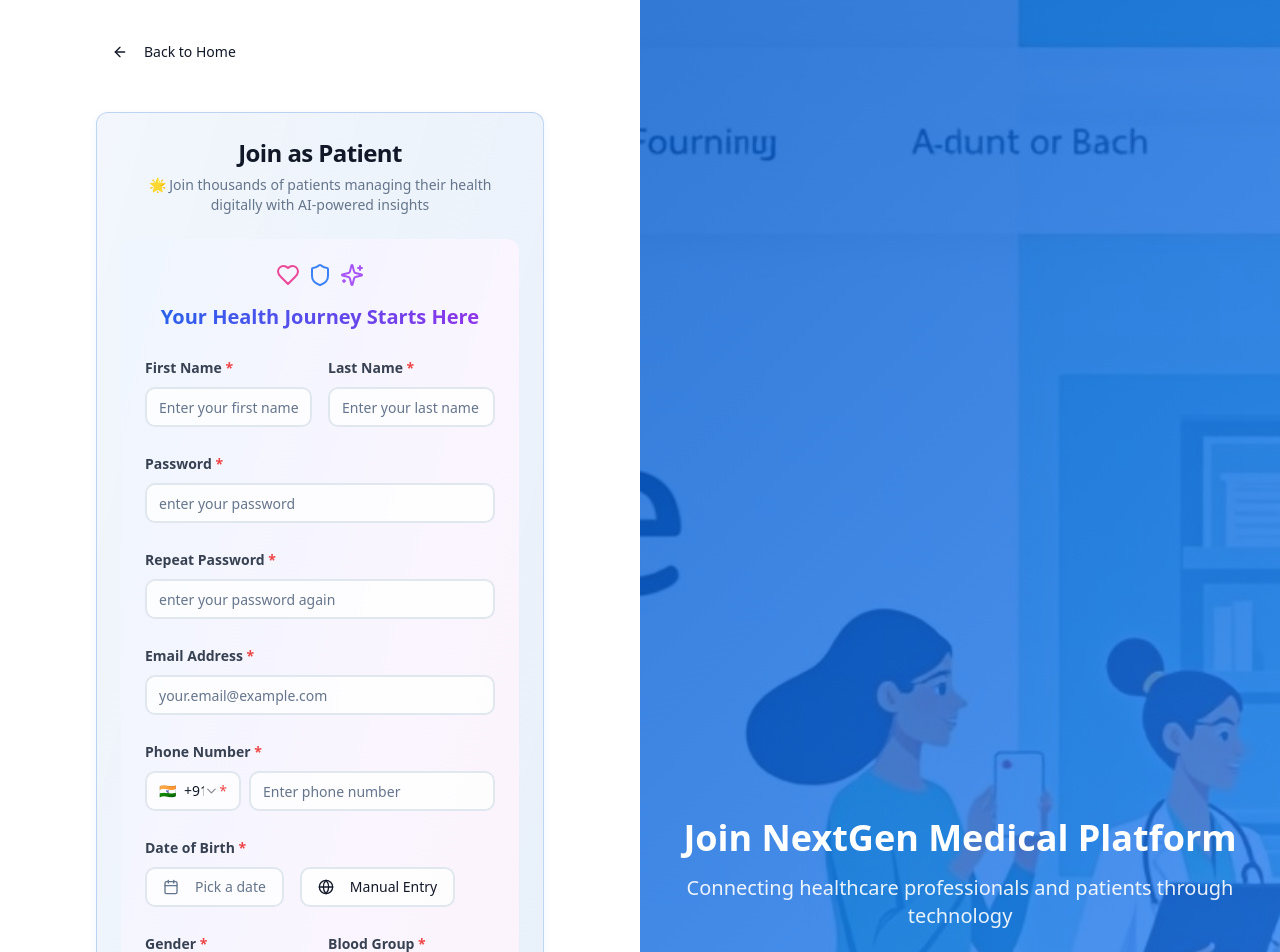
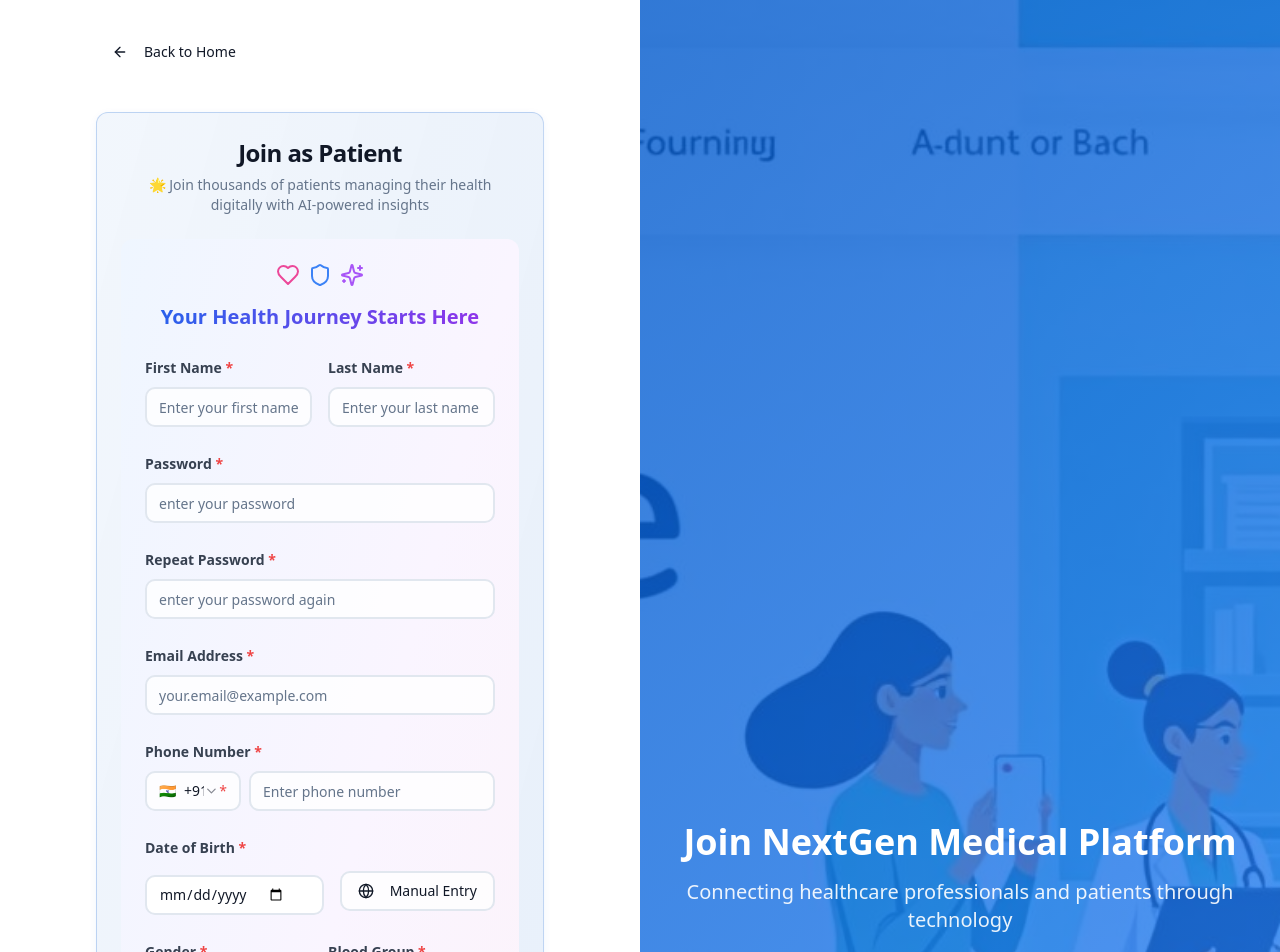
Before and after one commit to Prasanth2702/heal-global-platform-001, a React (Vite) app: page /register/patient in a window 1280 px wide. Shown: the top 952 px of the page. Built offline with nearby package versions, Linux system fonts and the light colour scheme.

Commit message:
fixing date

```diff
--- a/src/components/auth/PatientRegistration.tsx
+++ b/src/components/auth/PatientRegistration.tsx
@@ -429,36 +429,23 @@ const PatientRegistration = () => {
             <Label className="label-required text-sm font-semibold text-gray-700">Date of Birth</Label>
             <div className="mt-2 space-y-3">
               <div className="flex items-center space-x-4">
-                <Popover>
-                  <PopoverTrigger asChild>
-                    <Button
-                      variant="outline"
-                      className={cn(
-                        "justify-start text-left font-normal border-2 hover:border-blue-500 bg-white/80",
-                        !date && "text-muted-foreground"
-                      )} disabled={showManualDate}
-                    >
-                      <CalendarIcon className="mr-2 h-4 w-4" />
-                      {date ? format(date, "PPP") : <span>Pick a date</span>}
-                    </Button>
-                  </PopoverTrigger>
-                  <PopoverContent className="w-auto p-0" align="start">
-                    <Calendar
-                      mode="single"
-                      selected={date}
-                      onSelect={handleDateSelect}
-                      disabled={(date) =>
-                        date > new Date() || date < new Date("1900-01-01")
-                      }
-                      initialFocus
-                      className="pointer-events-auto"
-                    />
-                  </PopoverContent>
-                </Popover >
+                <Input
+                  id="dateOfBirth"
+                  type="date"
+                  value={formData.dateOfBirth}
+                  onChange={(e) => {
+                    const selectedDate = new Date(e.target.value);
+                    handleDateSelect(selectedDate);
+                    setformData(formData => ({ ...formData, dateOfBirth: e.target.value }));
+                  }}
+                  disabled = {showManualDate}
+                  className="mt-2 border-2 focus:border-blue-500 transition-colors"
+                />
                 <Button
                   type="button"
                   variant="outline"
                   onClick={() => setShowManualDate(!showManualDate)}
+                  disabled = {showManualDate}
                   className="border-2 hover:border-purple-500 bg-white/80"
                 >
                   <Globe className="mr-2 h-4 w-4" />
```
